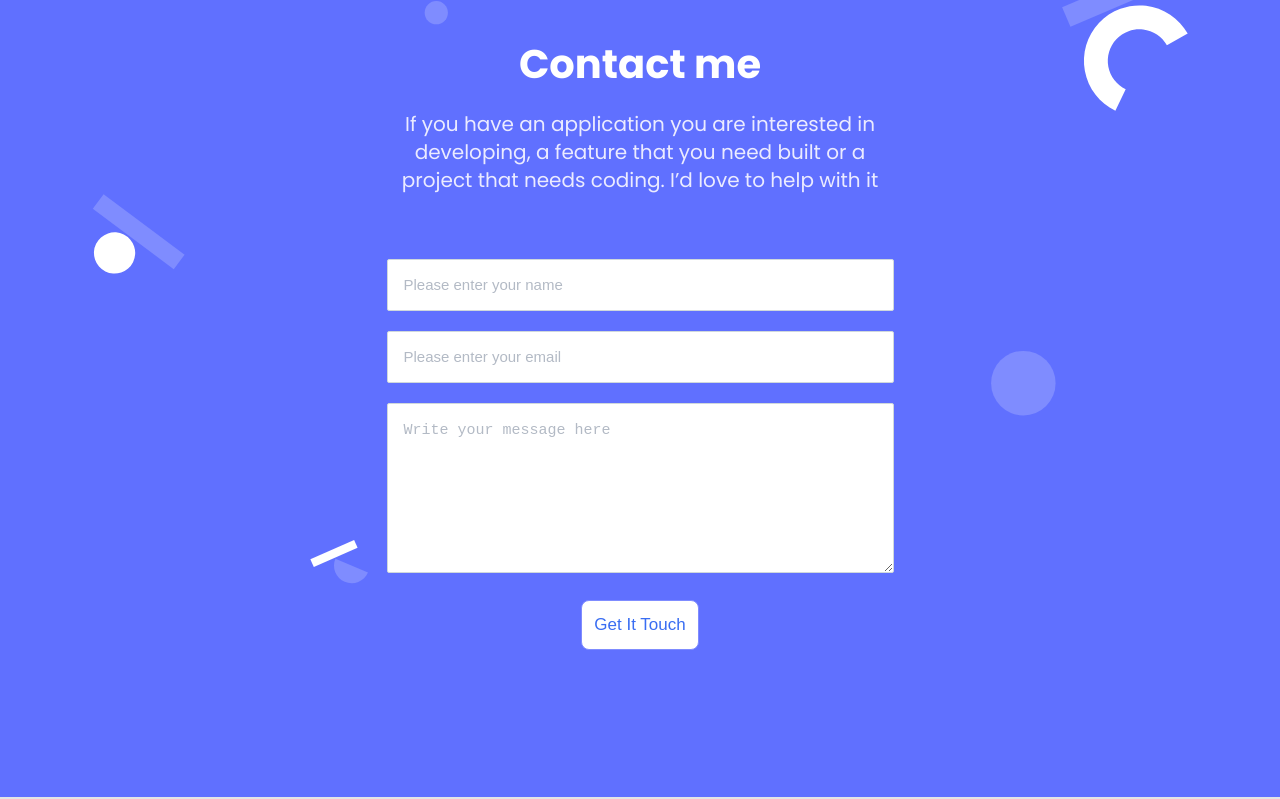
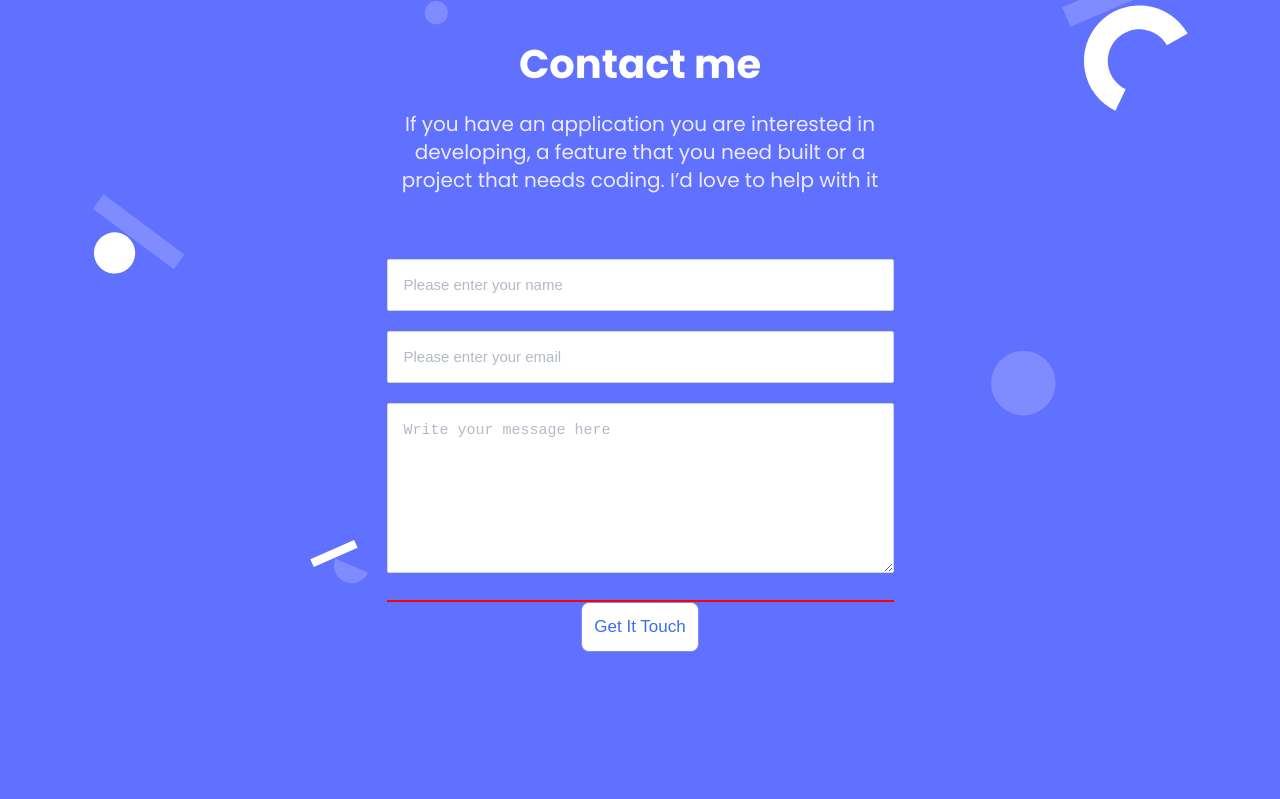
Before and after one commit to mrprotocoll/microverse-portfolio, a website: page index.html in a window 1280 px wide. Shown: the part 3813-4612 px from the top of the page. Drawn offline with Linux system fonts and the light colour scheme.

Commit message:
Fix form submission and update error message styling

```diff
--- a/assets/css/style.css
+++ b/assets/css/style.css
@@ -91,9 +91,10 @@ ul {
 
 .error-msg {
   display: block;
-  color: white;
+  color: red;
   font-weight: bold;
-  background: rgba(155, 13, 13, 0.466);
+  background: white;
+  border: 1px solid red;
 }
 
 /* navbar */
--- a/assets/js/script.js
+++ b/assets/js/script.js
@@ -208,8 +208,7 @@ window.addEventListener('load', () => {
   const email = document.getElementById('email');
   const name = document.getElementById('name');
   const text = document.getElementById('text');
-  document.querySelector('#submit').addEventListener('click', (e) => {
-    e.preventDefault();
+  document.querySelector('#submit').addEventListener('click', () => {
     // if the email field is valid, we let the form submit
     if (email.validity.typeMismatch) {
       errorMessage('Invalid Email: Enter a valid email address');
```
